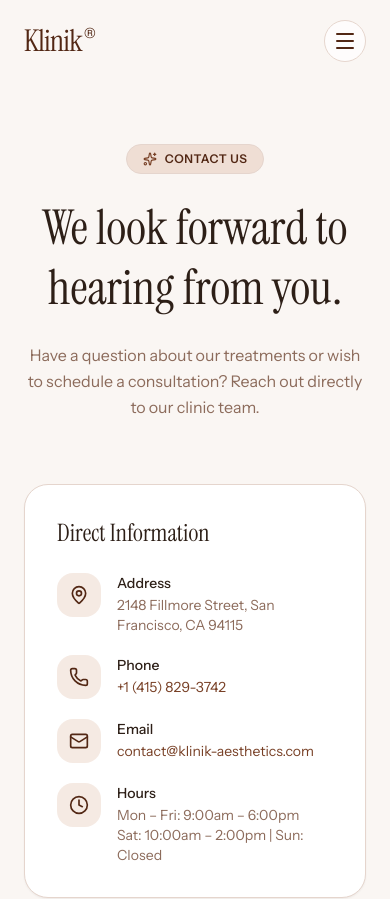
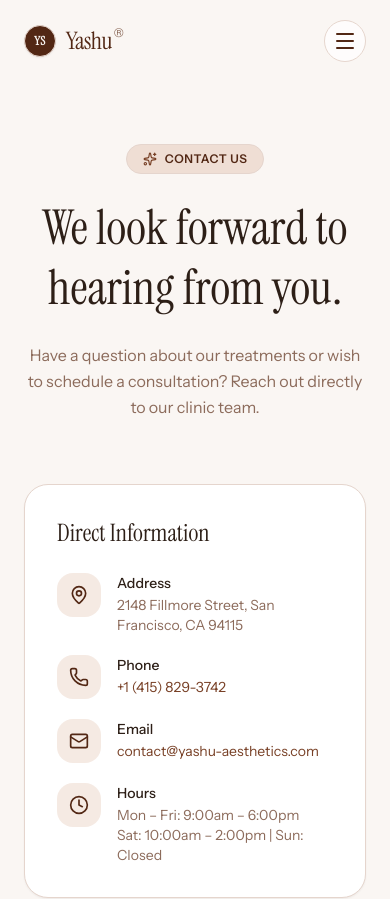
Before and after one commit to Ramchandra-Tharu/ecommerece, a Next.js app: page /contact in a window 390 px wide. Shown: the top 899 px of the page. Built offline with nearby package versions, Linux system fonts and the light colour scheme.

Commit message:
feat: replace Klinik with Yashu brand name and add YS logo icon

```diff
--- a/app/about/page.tsx
+++ b/app/about/page.tsx
@@ -43,7 +43,7 @@ export default function AboutPage() {
           >
             <Sparkles className="w-3.5 h-3.5 text-[#784026]" />
             <span className="text-xs font-semibold tracking-wider uppercase text-[#522714]">
-              About Klinik Aesthetics
+              About Yashu Aesthetics
             </span>
           </motion.div>
 
@@ -62,7 +62,7 @@ export default function AboutPage() {
             transition={{ delay: 0.2 }}
             className="mt-6 text-base sm:text-lg text-[#8C6B5B] max-w-2xl mx-auto leading-relaxed"
           >
-            Founded with a commitment to subtle, refined enhancements. We combine evidence-based medicine with an artistic touch to celebrate your individual beauty.
+            Founded with a commitment to subtle, refined enhancements. We combine evidence-based care with an artistic touch to celebrate your individual beauty.
           </motion.p>
         </div>
       </section>
@@ -78,7 +78,7 @@ export default function AboutPage() {
               Enhancing confidence without altering who you are.
             </h2>
             <p className="text-base text-[#8C6B5B] leading-relaxed">
-              At Klinik®, we believe the best aesthetic work is undetectable. Our approach prioritizes facial harmony, skin health, and client safety over quick trends.
+              At Yashu®, we believe the best aesthetic work is undetectable. Our approach prioritizes facial harmony, skin health, and client safety over quick trends.
             </p>
             <div className="grid grid-cols-2 gap-6 pt-4">
               <div className="p-4 bg-[#FAF6F3] rounded-2xl border border-[#E5D5CD]">
@@ -97,7 +97,7 @@ export default function AboutPage() {
           <div className="relative rounded-3xl overflow-hidden aspect-4/3 border border-[#E5D5CD] shadow-lg">
             <img
               src="https://images.unsplash.com/photo-1570172619644-dfd03ed5d881?auto=format&fit=crop&w=800&q=80"
-              alt="Klinik Aesthetics Clinic Environment"
+              alt="Yashu Aesthetics Clinic Environment"
               className="w-full h-full object-cover"
             />
           </div>
--- a/app/contact/page.tsx
+++ b/app/contact/page.tsx
@@ -92,8 +92,8 @@ export default function ContactPage() {
                   </div>
                   <div>
                     <h4 className="font-medium text-[#2D1F17]">Email</h4>
-                    <a href="mailto:contact@klinik-aesthetics.com" className="text-[#784026] hover:underline mt-0.5 block">
-                      contact@klinik-aesthetics.com
+                    <a href="mailto:contact@yashu-aesthetics.com" className="text-[#784026] hover:underline mt-0.5 block">
+                      contact@yashu-aesthetics.com
                     </a>
                   </div>
                 </div>
--- a/app/layout.tsx
+++ b/app/layout.tsx
@@ -16,11 +16,11 @@ const instrumentSans = Instrument_Sans({
 });
 
 export const metadata: Metadata = {
-  title: "Klinik - Aesthetic & Dermatology Clinic",
-  description: "Aesthetic clinic website for medical spas, skincare clinics, and cosmetic treatment providers. Ideal for showcasing treatments, consultations, and client results.",
+  title: "Yashu - Beauty Parlour & Aesthetic Care",
+  description: "Beauty parlour & aesthetic clinic website for skincare, bridal makeup, hair care, and aesthetic treatments.",
   openGraph: {
-    title: "Klinik - Aesthetic & Dermatology Clinic",
-    description: "Subtle treatments. Natural results. Modern aesthetic care tailored to your goals.",
+    title: "Yashu - Beauty Parlour & Aesthetic Care",
+    description: "Subtle treatments. Natural results. Timeless beauty care tailored to your goals.",
   },
 };
 
--- a/components/BookingModal.tsx
+++ b/components/BookingModal.tsx
@@ -53,8 +53,11 @@ export default function BookingModal({ isOpen, onClose, initialTreatment }: Book
         >
           {/* Header */}
           <div className="flex items-center justify-between p-6 bg-[#FAF6F3] border-b border-[#E5D5CD]">
-            <div className="flex items-center space-x-2">
-              <span className="font-serif text-2xl font-normal text-[#522714]">Klinik®</span>
+            <div className="flex items-center space-x-2.5">
+              <div className="w-7 h-7 rounded-full bg-[#522714] text-[#FAF6F3] flex items-center justify-center font-serif text-xs font-semibold tracking-wider border border-[#E5D5CD] shadow-xs shrink-0">
+                YS
+              </div>
+              <span className="font-serif text-2xl font-normal text-[#522714]">Yashu®</span>
               <span className="text-xs tracking-wider uppercase bg-[#EBD5C8] text-[#522714] px-2.5 py-1 rounded-full font-medium">
                 Online Consultation
               </span>
--- a/components/Navbar.tsx
+++ b/components/Navbar.tsx
@@ -40,9 +40,12 @@ export default function Navbar({ onOpenBooking }: NavbarProps) {
     >
       <div className="max-w-7xl mx-auto px-6 md:px-12 flex items-center justify-between">
         {/* Brand Logo */}
-        <Link href="/" className="group flex items-center space-x-1">
-          <span className="font-serif text-3xl md:text-4xl tracking-tight text-[#522714] font-normal transition-transform group-hover:scale-105">
-            Klinik<span className="text-sm font-sans align-top ml-0.5 font-medium">®</span>
+        <Link href="/" className="group flex items-center space-x-2.5">
+          <div className="w-8 h-8 md:w-9 md:h-9 rounded-full bg-[#522714] text-[#FAF6F3] flex items-center justify-center font-serif text-xs md:text-sm font-semibold tracking-wider border border-[#E5D5CD] shadow-xs group-hover:scale-105 transition-transform shrink-0">
+            YS
+          </div>
+          <span className="font-serif text-2xl md:text-3xl tracking-tight text-[#522714] font-normal transition-transform group-hover:scale-105">
+            Yashu<span className="text-xs font-sans align-top ml-0.5 font-medium text-[#8C6B5B]">®</span>
           </span>
         </Link>
 
--- a/components/SocialGrid.tsx
+++ b/components/SocialGrid.tsx
@@ -16,7 +16,7 @@ export default function SocialGrid() {
         <div className="flex flex-col md:flex-row md:items-end justify-between mb-10">
           <div>
             <span className="text-xs font-semibold uppercase tracking-widest text-[#784026] block mb-2">
-              @klinik_aesthetics
+              @yashu_aesthetics
             </span>
             <h2 className="font-serif text-3xl sm:text-4xl text-[#2D1F17] font-normal">
               Our journey continues on social.
@@ -45,7 +45,7 @@ export default function SocialGrid() {
             >
               <img
                 src={img}
-                alt={`Klinik Instagram post ${i + 1}`}
+                alt={`Yashu Instagram post ${i + 1}`}
                 className="w-full h-full object-cover transition-transform duration-500 group-hover:scale-105"
               />
               <div className="absolute inset-0 bg-[#522714]/40 opacity-0 group-hover:opacity-100 transition-opacity flex items-center justify-center text-white">
--- a/components/VisitUsFooter.tsx
+++ b/components/VisitUsFooter.tsx
@@ -95,8 +95,8 @@ export default function VisitUsFooter({ onOpenBooking }: VisitUsFooterProps) {
                   </li>
                   <li className="flex items-center space-x-3">
                     <Mail className="w-4 h-4 text-[#EBD5C8] shrink-0" />
-                    <a href="mailto:contact@klinik-aesthetics.com" className="hover:text-white transition-colors">
-                      contact@klinik-aesthetics.com
+                    <a href="mailto:contact@yashu-aesthetics.com" className="hover:text-white transition-colors">
+                      contact@yashu-aesthetics.com
                     </a>
                   </li>
                 </ul>
@@ -122,7 +122,7 @@ export default function VisitUsFooter({ onOpenBooking }: VisitUsFooterProps) {
               </div>
 
               <div className="relative z-10 bg-[#2D1F17]/90 backdrop-blur-md p-4 rounded-2xl border border-[#522714] space-y-1">
-                <p className="font-semibold text-white text-sm">Klinik Aesthetic Clinic</p>
+                <p className="font-semibold text-white text-sm">Yashu Aesthetic Clinic</p>
                 <p className="text-xs text-[#EBD5C8]/80">2148 Fillmore St, San Francisco</p>
                 <a
                   href="https://maps.google.com"
@@ -139,9 +139,12 @@ export default function VisitUsFooter({ onOpenBooking }: VisitUsFooterProps) {
 
         {/* Footer Bottom Links & Copyright */}
         <div className="pt-10 flex flex-col sm:flex-row items-center justify-between text-xs text-[#EBD5C8]/70 space-y-4 sm:space-y-0">
-          <div className="flex items-center space-x-6">
-            <span className="font-serif text-2xl text-white">Klinik®</span>
-            <span>© {new Date().getFullYear()} Klinik Aesthetics. All rights reserved.</span>
+          <div className="flex items-center space-x-3">
+            <div className="w-7 h-7 rounded-full bg-[#EBD5C8] text-[#522714] flex items-center justify-center font-serif text-xs font-bold tracking-wider shrink-0">
+              YS
+            </div>
+            <span className="font-serif text-2xl text-white">Yashu®</span>
+            <span className="ml-2">© {new Date().getFullYear()} Yashu Aesthetics. All rights reserved.</span>
           </div>
 
           <div className="flex items-center space-x-6">
--- a/components/WhyChooseUs.tsx
+++ b/components/WhyChooseUs.tsx
@@ -62,7 +62,7 @@ export default function WhyChooseUs() {
           <div className="relative rounded-3xl overflow-hidden border border-[#E5D5CD] aspect-4/3 shadow-md">
             <img
               src="https://images.unsplash.com/photo-1629909613654-28e377c37b09?auto=format&fit=crop&w=800&q=80"
-              alt="Klinik Aesthetics Professional Care"
+              alt="Yashu Aesthetics Professional Care"
               className="w-full h-full object-cover"
             />
             <div className="absolute inset-0 bg-gradient-to-t from-[#522714]/40 via-transparent to-transparent" />
```
